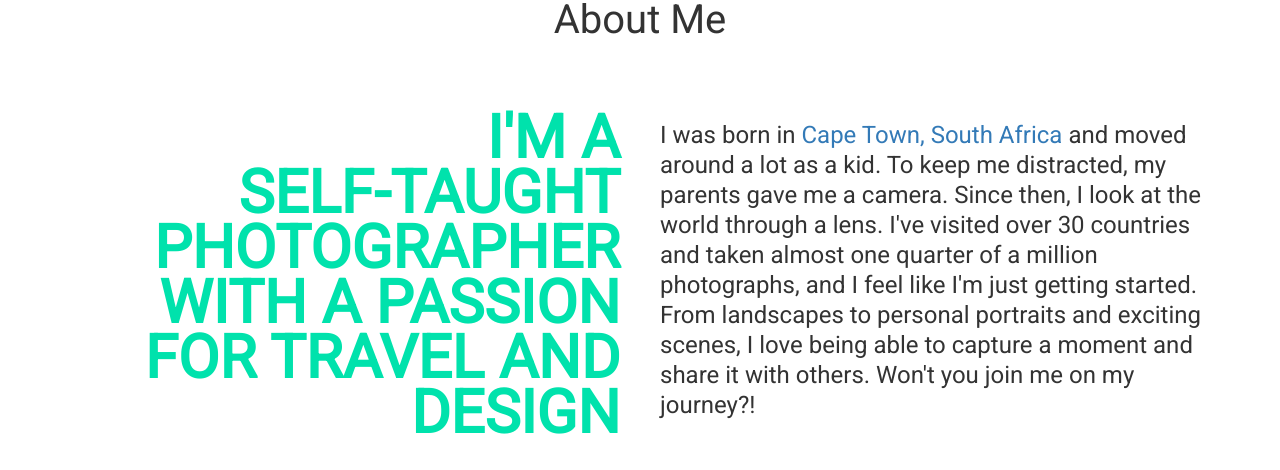
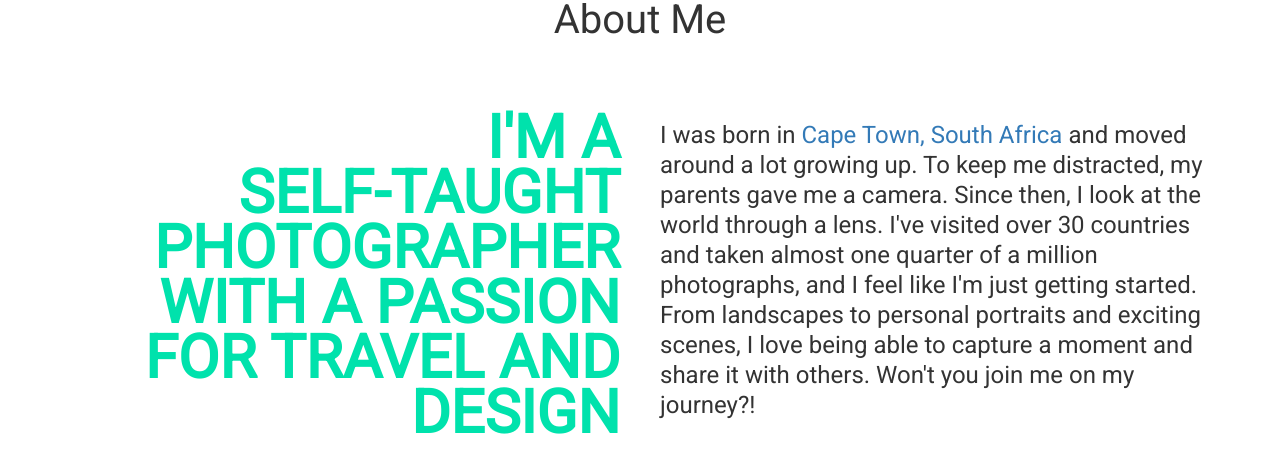
Before and after one commit to holzapfelbaum/portfolio, a plain HTML site: page index.html in a window 1280 px wide. Shown: the part 900-1370 px from the top of the page. Drawn offline with nearby package versions, Linux system fonts and the light colour scheme.

Commit message:
Publish changes for deploying site

```diff
--- a/index.html
+++ b/index.html
@@ -22,7 +22,7 @@
                 <h2>I'm a <br> self-taught photographer with a passion for travel and design</h2>
             </div>
             <div class="col-md-6 right-col">
-                <h5>I was born in <a href='https://www.google.com/maps/place/Cape+Town,+South+Africa' target='_blank'>Cape Town, South Africa</a> and moved around a lot as a kid. To keep me distracted, my parents gave me a camera. Since then, I look at the world through a lens. I've visited over 30 countries and taken almost one quarter of a million photographs, and I feel like I'm just getting started. From landscapes to personal portraits and exciting scenes, I love being able to capture a moment and share it with others. Won't you join me on my journey?!</h5>
+                <h5>I was born in <a href='https://www.google.com/maps/place/Cape+Town,+South+Africa' target='_blank'>Cape Town, South Africa</a> and moved around a lot growing up. To keep me distracted, my parents gave me a camera. Since then, I look at the world through a lens. I've visited over 30 countries and taken almost one quarter of a million photographs, and I feel like I'm just getting started. From landscapes to personal portraits and exciting scenes, I love being able to capture a moment and share it with others. Won't you join me on my journey?!</h5>
             </div>
         </div>
     </div>
```
